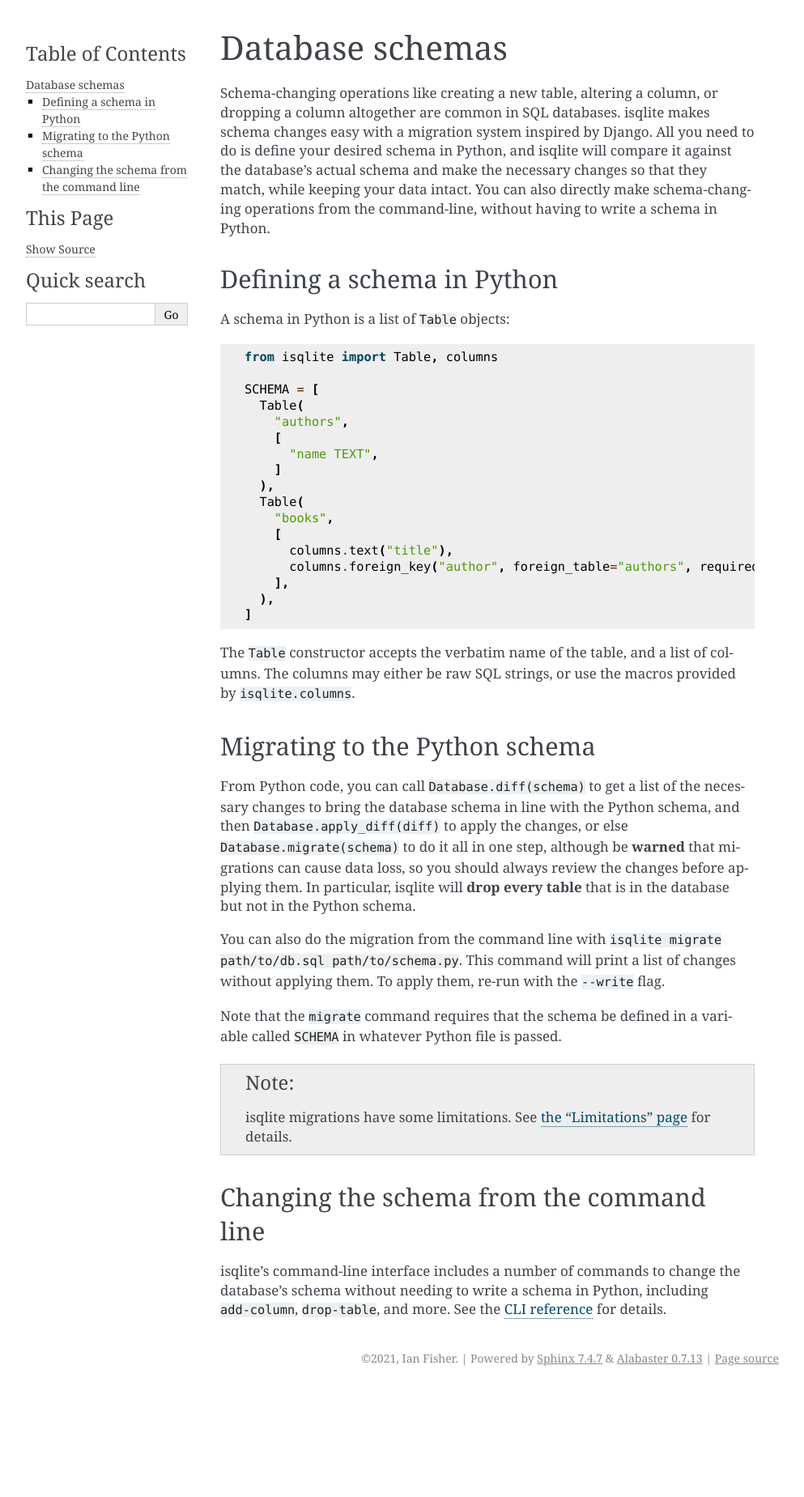
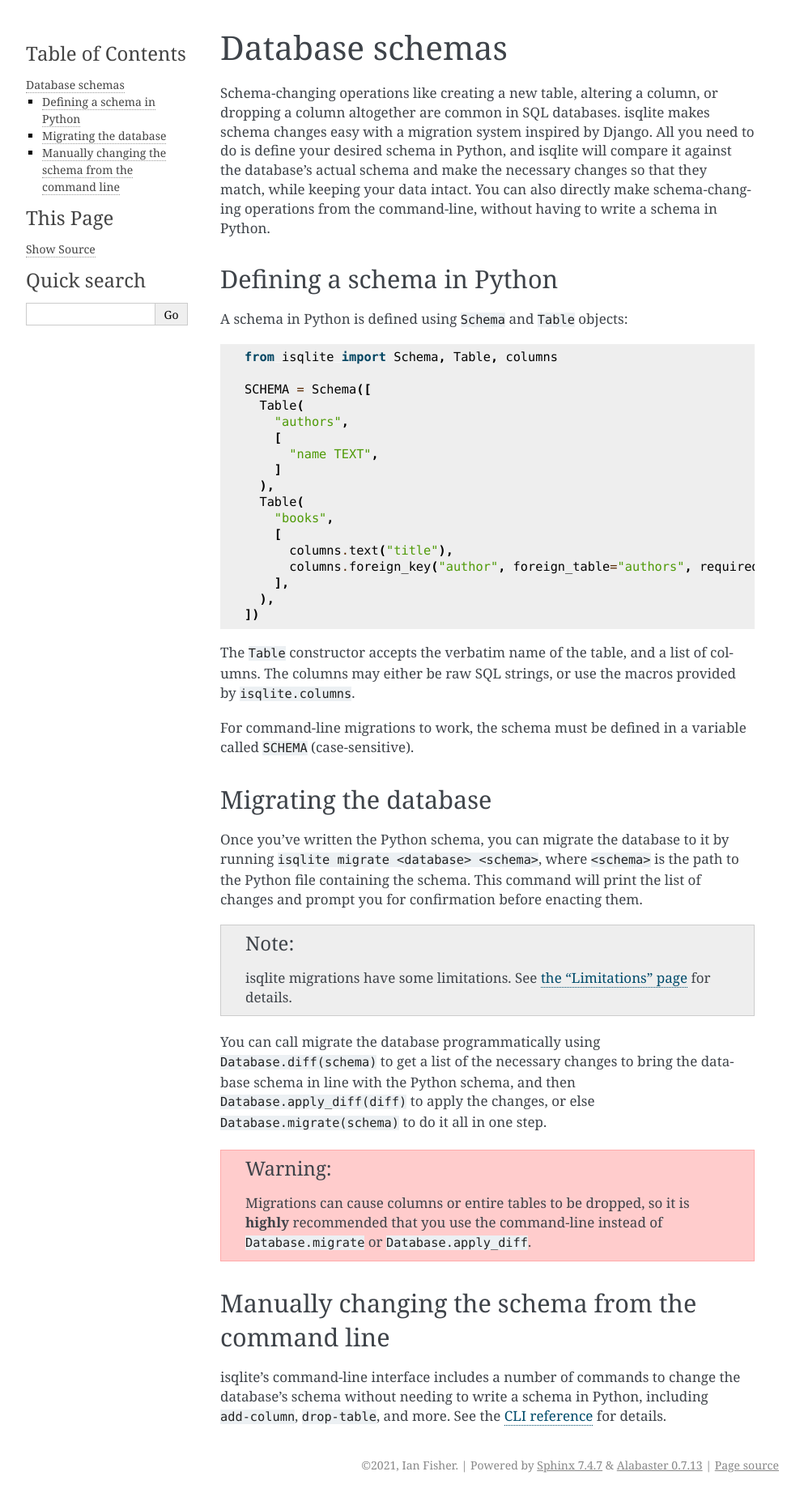
Before and after one commit to iafisher/isqlite, a Sphinx documentation site: the page built from docs/schemas.rst, in a window 1280 px wide. Shown: the whole page at 81% size, without its empty margins (148-1141 px from the left). Built offline with Sphinx 7.4.7, drawn with Linux system fonts in a browser that asks for light colours; before the commit the page ends 1717 px from its top, so only the background shows below that.

Commit message:
Update the docs

```diff
--- a/docs/schemas.rst
+++ b/docs/schemas.rst
@@ -7,11 +7,11 @@ Schema-changing operations like creating a new table, altering a column, or drop
 Defining a schema in Python
 ---------------------------
 
-A schema in Python is a list of ``Table`` objects::
+A schema in Python is defined using ``Schema`` and ``Table`` objects::
 
-   from isqlite import Table, columns
+   from isqlite import Schema, Table, columns
 
-   SCHEMA = [
+   SCHEMA = Schema([
      Table(
        "authors",
        [
@@ -25,26 +25,30 @@ A schema in Python is a list of ``Table`` objects::
          columns.foreign_key("author", foreign_table="authors", required=False),
        ],
      ),
-   ]
+   ])
 
 The ``Table`` constructor accepts the verbatim name of the table, and a list of columns. The columns may either be raw SQL strings, or use the macros provided by ``isqlite.columns``.
 
+For command-line migrations to work, the schema must be defined in a variable called ``SCHEMA`` (case-sensitive).
 
-Migrating to the Python schema
-------------------------------
 
-From Python code, you can call ``Database.diff(schema)`` to get a list of the necessary changes to bring the database schema in line with the Python schema, and then ``Database.apply_diff(diff)`` to apply the changes, or else ``Database.migrate(schema)`` to do it all in one step, although be **warned** that migrations can cause data loss, so you should always review the changes before applying them. In particular, isqlite will **drop every table** that is in the database but not in the Python schema.
+Migrating the database
+----------------------
 
-You can also do the migration from the command line with ``isqlite migrate path/to/db.sql path/to/schema.py``. This command will print a list of changes without applying them. To apply them, re-run with the ``--write`` flag.
-
-Note that the ``migrate`` command requires that the schema be defined in a variable called ``SCHEMA`` in whatever Python file is passed.
+Once you've written the Python schema, you can migrate the database to it by running ``isqlite migrate <database> <schema>``, where ``<schema>`` is the path to the Python file containing the schema. This command will print the list of changes and prompt you for confirmation before enacting them.
 
 .. note::
 
    isqlite migrations have some limitations. See :doc:`the "Limitations" page <limitations>` for details.
 
+You can call migrate the database programmatically using ``Database.diff(schema)`` to get a list of the necessary changes to bring the database schema in line with the Python schema, and then ``Database.apply_diff(diff)`` to apply the changes, or else ``Database.migrate(schema)`` to do it all in one step.
 
-Changing the schema from the command line
------------------------------------------
+.. warning::
+
+   Migrations can cause columns or entire tables to be dropped, so it is **highly** recommended that you use the command-line instead of ``Database.migrate`` or ``Database.apply_diff``.
+
+
+Manually changing the schema from the command line
+--------------------------------------------------
 
 isqlite's command-line interface includes a number of commands to change the database's schema without needing to write a schema in Python, including ``add-column``, ``drop-table``, and more. See the :doc:`CLI reference <cli>` for details.
```
